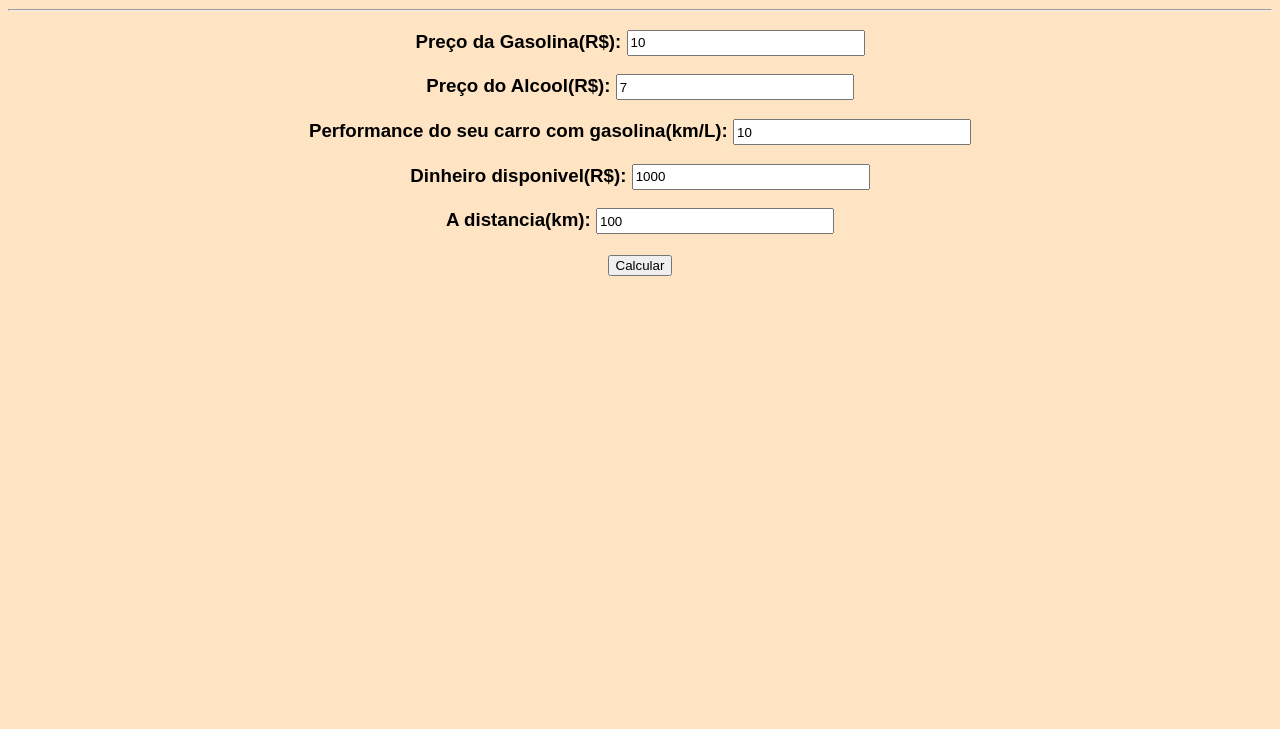
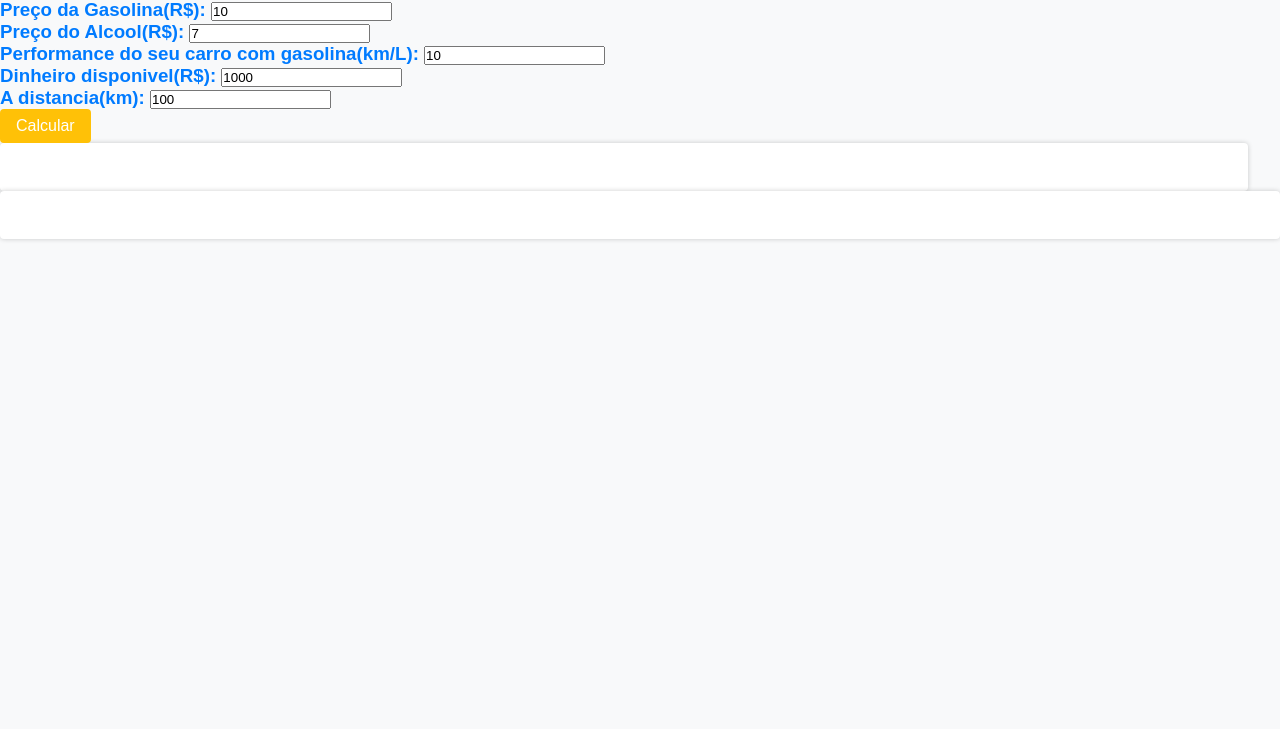
Before and after one commit to AlvaroJosePassos/site_alcool_gasolina, a plain HTML site: page index.html in a window 1280 px wide. Shown: the part 71-800 px from the top of the page. Drawn offline with Linux system fonts and the light colour scheme.

Commit message:
Update estilo.css

```diff
--- a/assets/css/estilo.css
+++ b/assets/css/estilo.css
@@ -1,20 +1,81 @@
-body {
-    text-align: center;
-    font-family: sans-serif;
-    background-color: bisque;
+/* Definição de cores */
+:root {
+    --cor-primaria: #007bff;
+    --cor-secundaria: #ffc107;
+    --cor-texto: #212529;
 }
 
-input {
-    width: 230px;
-    height: 20px;
+/* Estilo padrão */
+* {
+    margin: 0;
+    padding: 0;
+    box-sizing: border-box;
 }
 
-#container {
-    height: 60;
-    display: flex;
-    flex-direction: row;
+/* Estilos do corpo da página */
+body {
+    background-color: #f8f9fa;
+    font-family: Arial, sans-serif;
 }
 
-#container div {
+h1, h2, h3, h4, h5, h6 {
+    color: var(--cor-primaria);
+}
+
+hr {
+    margin-top: 1rem;
+    margin-bottom: 1rem;
+    border: 0;
+    border-top: 1px solid #dee2e6;
+}
+
+.container {
+    display: flex;
+    justify-content: space-between;
+    align-items: center;
+    margin: 2rem;
+}
+
+#esquerda, #direita {
     flex: 1;
+    background-color: white;
+    padding: 1rem;
+    border-radius: 0.25rem;
+    box-shadow: 0px 0px 5px rgba(0,0,0,0.2);
 }
+
+#esquerda {
+    margin-right: 2rem;
+}
+
+h2 {
+    margin-top: 1rem;
+    margin-bottom: 0.5rem;
+}
+
+p {
+    color: var(--cor-texto);
+    font-size: 1rem;
+    line-height: 1.5;
+}
+
+button {
+    background-color: var(--cor-secundaria);
+    color: white;
+    border: none;
+    padding: 0.5rem 1rem;
+    border-radius: 0.25rem;
+    cursor: pointer;
+    font-size: 1rem;
+    transition: background-color 0.3s;
+}
+
+button:hover {
+    background-color: #ffc107;
+}
+
+#dica {
+    text-align: center;
+    margin-top: 2rem;
+    color: var(--cor-primaria);
+}
```
